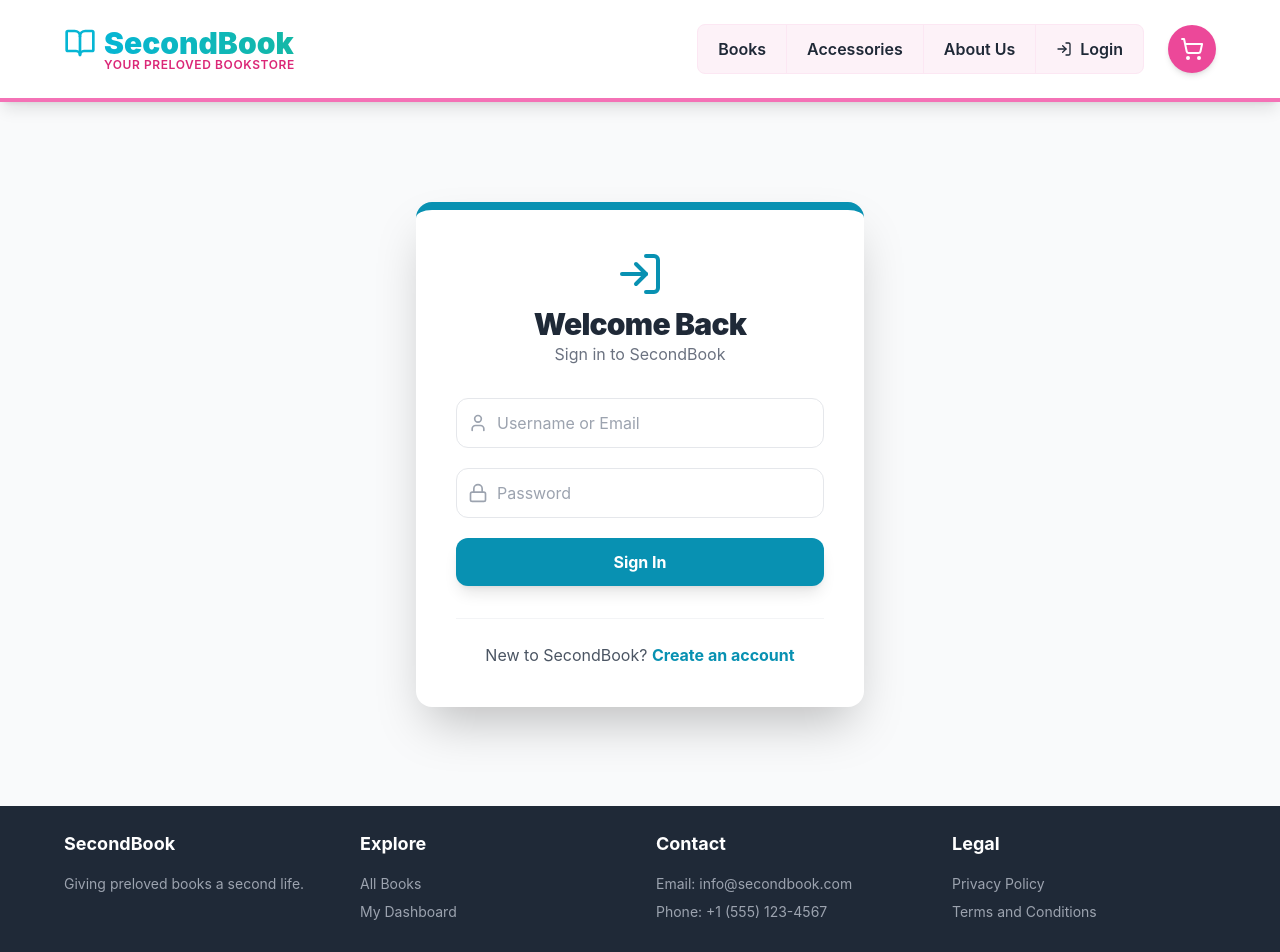
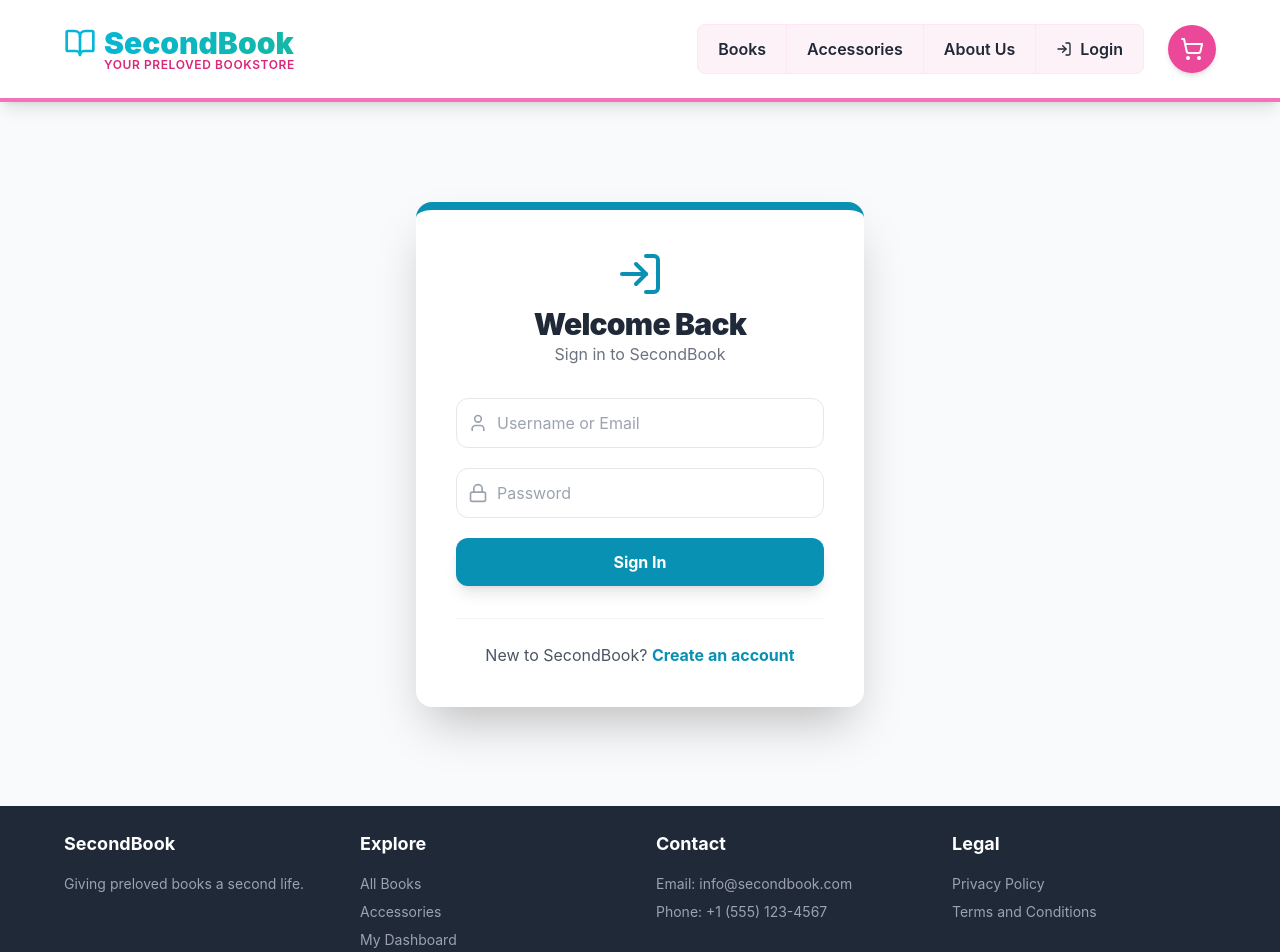
Before and after one commit to Shanqi05/CAT201_PROJECT, a React (Vite) app in the folder secondbook-frontend/: page /login in a window 1280 px wide. Shown: the top 952 px of the page. Built offline with nearby package versions, Linux system fonts and the light colour scheme.

Commit message:
explore hehe

```diff
--- a/secondbook-frontend/src/components/Common/Footer.jsx
+++ b/secondbook-frontend/src/components/Common/Footer.jsx
@@ -21,6 +21,7 @@ const Footer = () => {
                         <h4 className="font-bold text-lg mb-4">Explore</h4>
                         <ul className="space-y-2 text-gray-400 text-sm">
                             <li><a href="/books" className="hover:text-indigo-400">All Books</a></li>
+                            <li><a href="/accessories" className="hover:text-indigo-400">Accessories</a></li>
                             <li><a href="/dashboard" className="hover:text-indigo-400">My Dashboard</a></li>
                         </ul>
                     </div>
```
